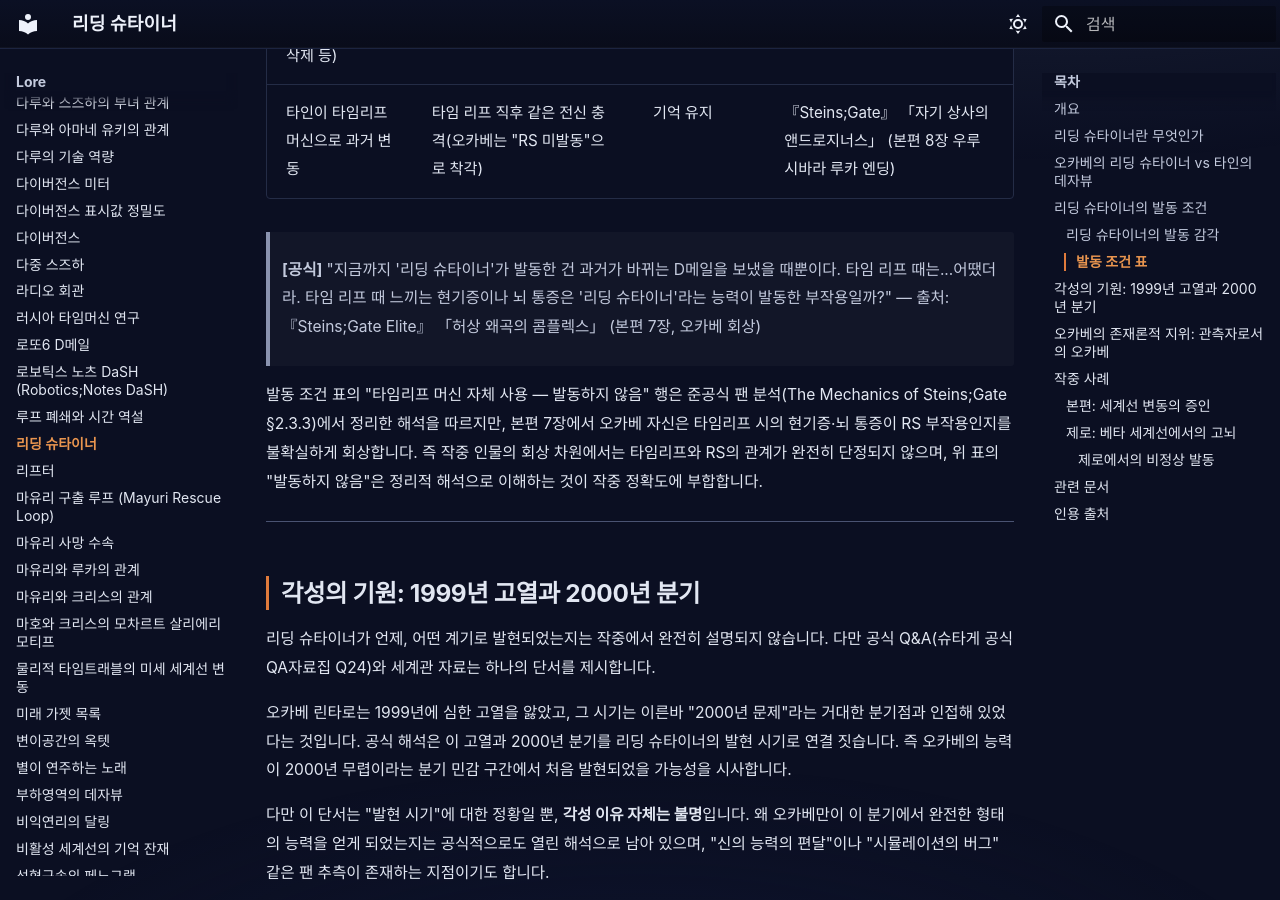
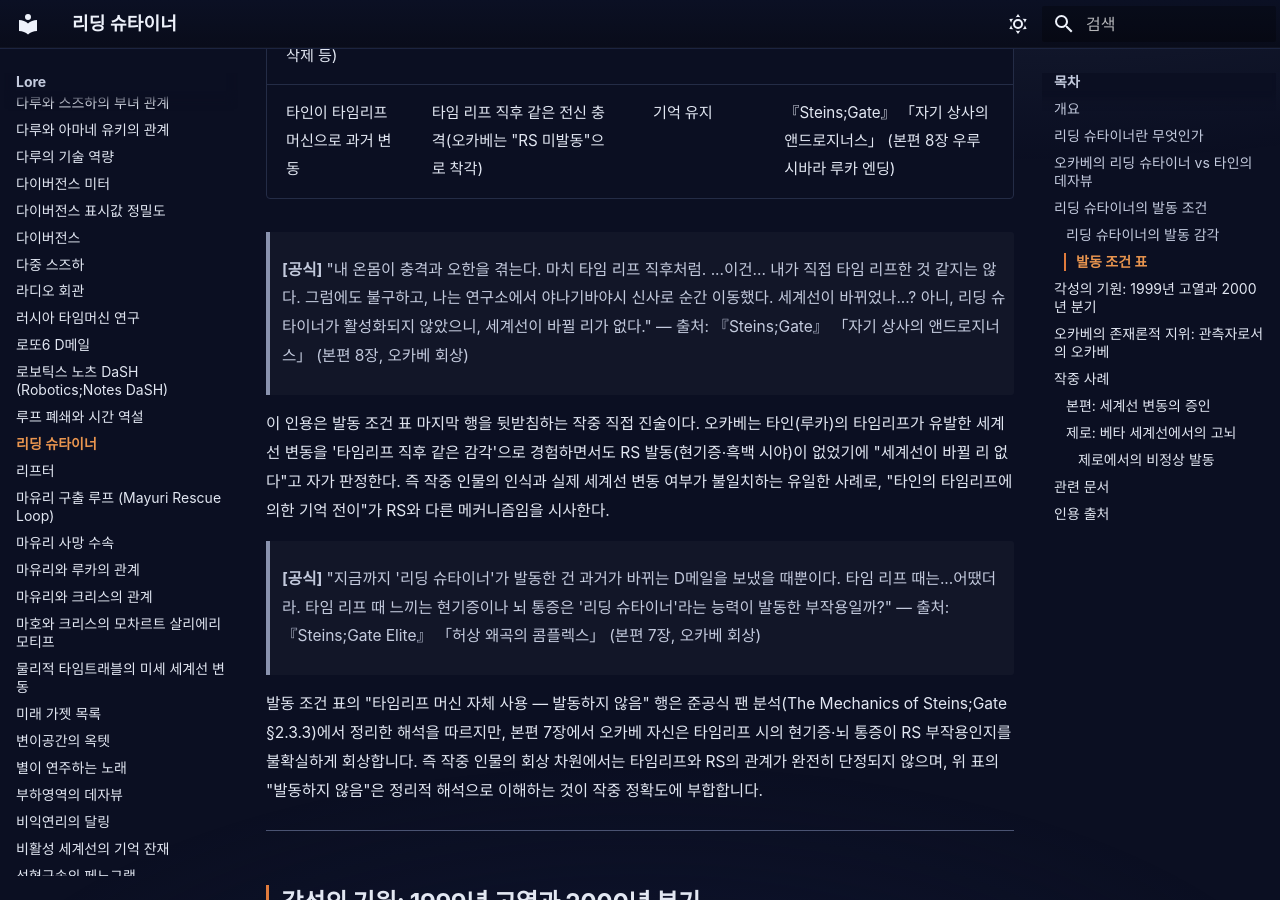
Before and after one commit to sgwiki/sgwiki.github.io, an MkDocs documentation site: the page built from wiki/lore/리딩-슈타이너.md, in a window 1280 px wide and 900 px high, scrolled down 3340 px. Built offline with MkDocs 1.6.1 and Material for MkDocs 9.7.7, drawn with Linux system fonts in a browser that asks for light colours; some web fonts are replaced.

Commit message:
feat(wiki): 리딩-슈타이너 — P10 b7281aa8 패치 적용

```diff
--- a/wiki/lore/리딩-슈타이너.md
+++ b/wiki/lore/리딩-슈타이너.md
@@ -75,6 +75,11 @@ description: "리딩 슈타이너는 세계선이 바뀔 때 이전 세계선의
 | 다이버전스 미터 범위 밖 미세 변동 | 감각 없음 | 기억 유지(인지하지 못함) | 미세 변동은 발동각에 걸리지 않음 |
 | 현재 시점 인과 변경(SERN DB 삭제 등) | 발동 | 기억 보존 | 인과에 직접 영향을 주면 발동 |
 | 타인이 타임리프 머신으로 과거 변동 | 타임 리프 직후 같은 전신 충격(오카베는 "RS 미발동"으로 착각) | 기억 유지 | 『Steins;Gate』 「자기 상사의 앤드로지너스」 (본편 8장 우루시바라 루카 엔딩) |
+
+> **[공식]** "내 온몸이 충격과 오한을 겪는다. 마치 타임 리프 직후처럼. ...이건... 내가 직접 타임 리프한 것 같지는 않다. 그럼에도 불구하고, 나는 연구소에서 야나기바야시 신사로 순간 이동했다. 세계선이 바뀌었나...? 아니, 리딩 슈타이너가 활성화되지 않았으니, 세계선이 바뀔 리가 없다."
+> — 출처: 『Steins;Gate』 「자기 상사의 앤드로지너스」 (본편 8장, 오카베 회상)
+
+이 인용은 발동 조건 표 마지막 행을 뒷받침하는 작중 직접 진술이다. 오카베는 타인(루카)의 타임리프가 유발한 세계선 변동을 '타임리프 직후 같은 감각'으로 경험하면서도 RS 발동(현기증·흑백 시야)이 없었기에 "세계선이 바뀔 리 없다"고 자가 판정한다. 즉 작중 인물의 인식과 실제 세계선 변동 여부가 불일치하는 유일한 사례로, "타인의 타임리프에 의한 기억 전이"가 RS와 다른 메커니즘임을 시사한다.
 
 > **[공식]** "지금까지 '리딩 슈타이너'가 발동한 건 과거가 바뀌는 D메일을 보냈을 때뿐이다. 타임 리프 때는...어땠더라. 타임 리프 때 느끼는 현기증이나 뇌 통증은 '리딩 슈타이너'라는 능력이 발동한 부작용일까?"
 > — 출처: 『Steins;Gate Elite』 「허상 왜곡의 콤플렉스」 (본편 7장, 오카베 회상)
```
